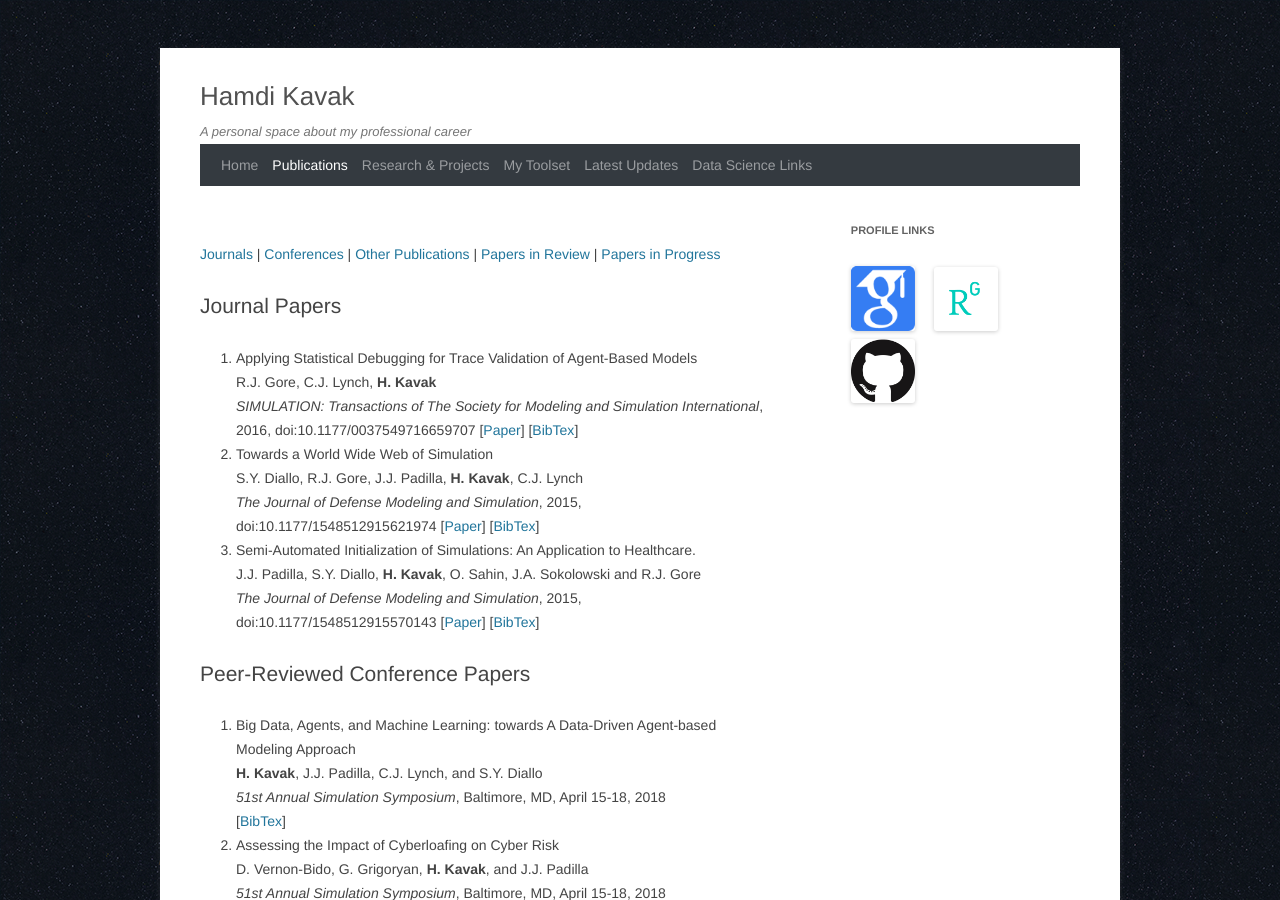
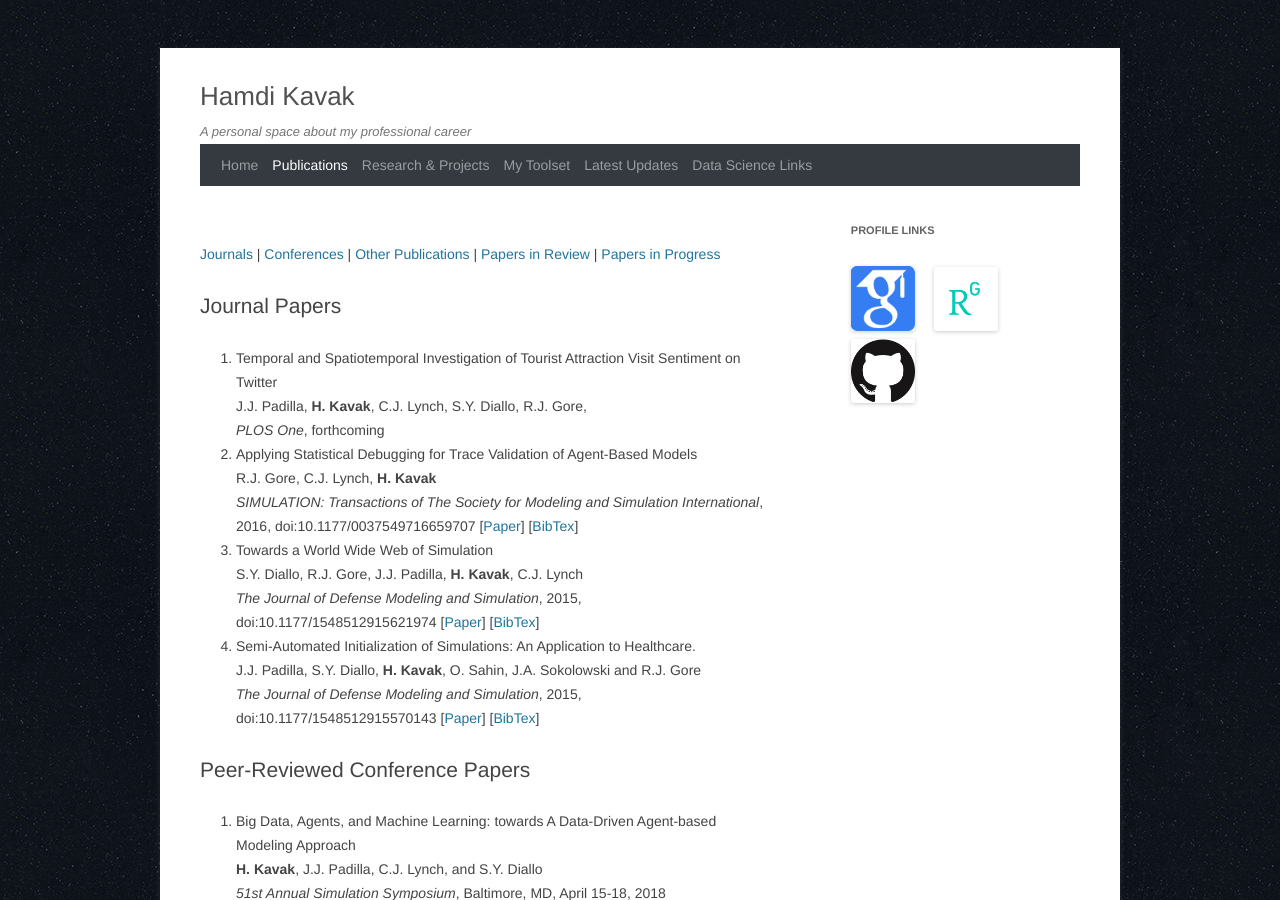
Before and after one commit to hamdikavak/hamdikavak.github.io, a Jekyll site: the page built from publications/index.html, in a window 1280 px wide and 900 px high. Built offline with Jekyll 4.4.1, drawn with Linux system fonts in a browser that asks for light colours; nearby versions of some CDN libraries; some of the changed text lies outside the part shown.

Commit message:
plos paper added to journal list

```diff
--- a/publications/index.html
+++ b/publications/index.html
@@ -9,6 +9,11 @@ current_page_publications: active
 <a name="journals"></a>
 <h1>Journal Papers</h1>
 <ol>
+	<li>
+	    Temporal and Spatiotemporal Investigation of Tourist Attraction Visit Sentiment on Twitter<br />
+	    J.J. Padilla, <strong>H. Kavak</strong>, C.J. Lynch, S.Y. Diallo, R.J. Gore, <br />
+	    <em>PLOS One</em>, forthcoming
+  </li>
   <li>
     Applying Statistical Debugging for Trace Validation of Agent-Based Models<br />
     R.J. Gore, C.J. Lynch, <strong>H. Kavak</strong><br />
@@ -137,10 +142,6 @@ current_page_publications: active
 <a name="inrev"></a>
 <h1>Papers in Review</h1>
 <ol>
-  <li>
-    	Temporal and Spatiotemporal Investigation of Tourist Attraction Visit Sentiment on Twitter w/ J.J. Padilla, C.J. Lynch, S.Y. Diallo, and R.J. Gore<br/>
-	   	PLOS ONE, Forthcoming.
-  </li>
    <li>
     Simulation for Cyber w/ J.J. Padilla et al.<br/>
 	   Submitted to the Journal of Defense Modeling and Simulation.
```
